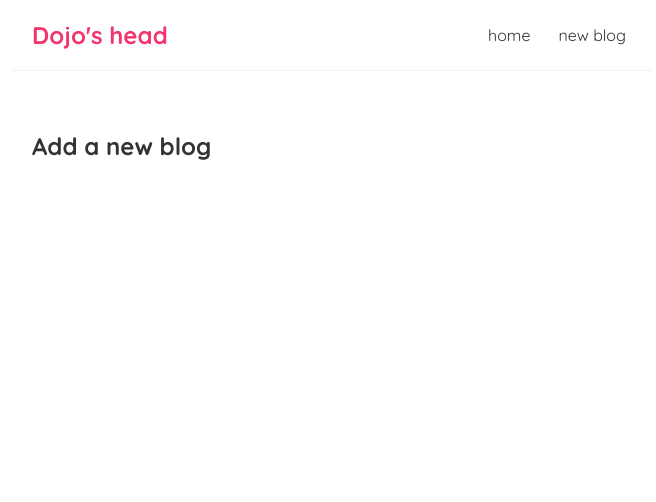
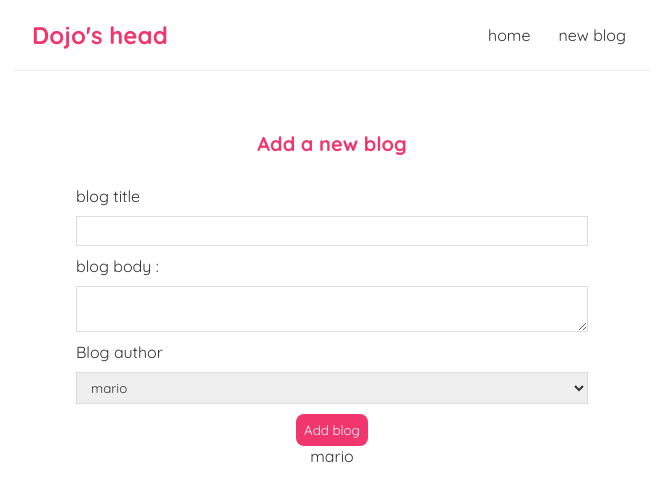
Before and after one commit to DeVal-X/dojo, a React (Create React App) app: page /create in a window 1280 px wide. Shown: the top 502 px of the page, without its empty margins (308-964 px from the left). Built offline with nearby package versions, Linux system fonts and the light colour scheme.

Commit message:
made an input form in the create blog component with state to follow the value of the fields

```diff
--- a/src/Create.js
+++ b/src/Create.js
@@ -1,7 +1,43 @@
+import { useState } from "react";
+
 const Create = () => {
+  const [ title, setTitle] = useState('');
+  const [ body, setBody] = useState('');
+  const [ author, setAuthor] = useState('mario');
+
   return (
     <div className="create">
       <h2>Add a new blog</h2>
+      <form >
+        <label>blog title</label>
+        <input
+          type="text"
+          required
+          value={ title }
+          onChange={(e) => setTitle(e.target.value)}
+        />
+
+        <label>blog body :</label>
+        <textarea
+          required
+          value={ body }
+          onChange={(e) => setBody(e.target.value)}
+        ></textarea>
+
+        <label>Blog author</label>
+        <select
+          value={ author }
+          onChange={(e) => setAuthor(e.target.value)}
+        >
+          <option value="mario">mario</option>
+          <option value="yoshi">yoshi</option>
+        </select>
+
+        <button> Add blog</button>
+      </form>
+      <p>{ title }</p>
+      <p>{ body }</p>
+      <p>{ author }</p>
     </div>
   );
 }
--- a/src/index.css
+++ b/src/index.css
@@ -63,3 +63,46 @@
 .blog-details div{
   margin: 20px auto;
 }
+
+.blog-details button {
+  background: #f1356d;
+  color: #fff;
+  border: 0;
+  padding: 8px;
+  border-radius: 8px;
+  cursor: pointer;
+}
+
+/* create new blog form */
+.create {
+  max-width: 550px;
+  min-width: 300px;
+  width: 40vw;
+  margin: 0 auto;
+  text-align: center;
+}
+.create label {
+  text-align: left;
+  display: block;
+}
+.create h2 {
+  font-size: 20px;
+  color: #f1356d;
+  margin-bottom: 30px;
+}
+.create input, .create textarea, .create select {
+  width: 100%;
+  padding: 6px 10px;
+  margin: 10px 0;
+  border: 1px solid #ddd;
+  box-sizing: border-box;
+  display: block;
+}
+.create button {
+  background: #f1356d;
+  color: #fff;
+  border: 0;
+  padding: 8px;
+  border-radius: 8px;
+  cursor: pointer;
+}
```
